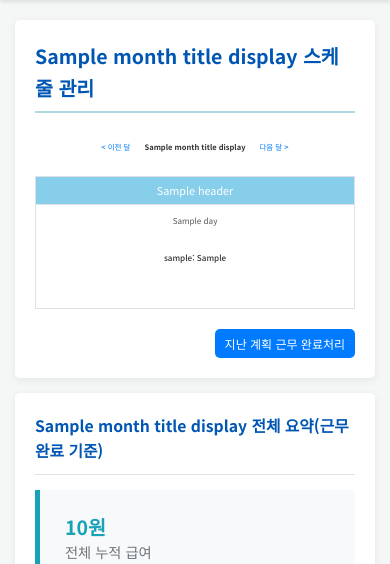
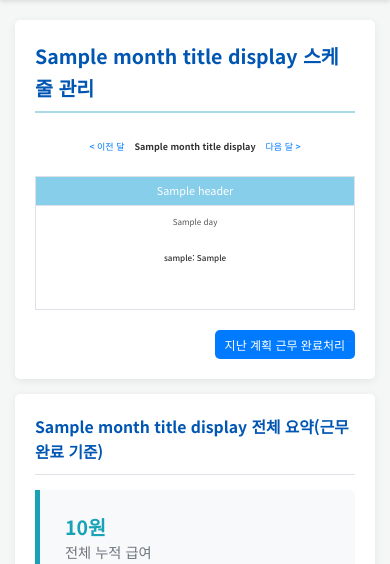
Before and after one commit to PapaLeon23/care, a Flask app: template templates/admin_dashboard.html in a window 390 px wide. Shown: the part 46-610 px from the top of the page. Run offline with Flask 3, Linux system fonts and the light colour scheme; the template is opened without the code that fills it: most values are stand-ins (such as "Sample title", 1, 10 or a date in 2020).

Commit message:
모바일 화면에서 급여 상세 보기 테이블 스타일 수정 및 기타 UI 개선2

```diff
--- a/static/css/style.css
+++ b/static/css/style.css
@@ -607,7 +607,7 @@ footer {
     }
 
     .schedule-item-box {
-        font-size: 0.7em; /* 모바일에서 스케줄 박스 폰트 크기 조정 (기존 0.75em 보다 작게 또는 동일하게) */
+        font-size: 0.8em; /* 모바일에서 스케줄 박스 폰트 크기 조정 (기존 0.75em 보다 작게 또는 동일하게) */
         /* line-height: 1.2; */ /* 줄 간격 조정 (필요시) */
         /* padding: 2px 4px; */ /* 내부 패딩 조정 (필요시) */
         width: 100%; /* 박스 너비를 조금 더 확보 */
@@ -627,15 +627,21 @@ footer {
     .schedule-item-box small.schedule-status { font-size: 0.85em; }
     .table-common .day-number { font-size: 0.85em; }
     .user-dashboard .calendar td.is-today .day-number { width: 20px; height: 20px; line-height: 18px; }
+    .user-dashboard .schedule-item-box {
+        font-size: 0.8em; /* 예: 기존 0.7em 에서 약간 키움 (조절 가능) */
+        /* width: 95%; /* 기존 너비 유지 또는 조정 */
+        /* line-height, padding 등도 필요시 조정 */
+    }
+
     #daily_schedule_details_container { max-height: 180px; }
 
     .calendar-navigation a {
-        font-size: 0.6em; /* 기존 1.2em 또는 1.25em 에서 축소 */
-        padding: 5px 8px;
+        font-size: 0.7em; /* 기존 1.2em 또는 1.25em 에서 축소 */
+        padding: 4px 6px;
     }
     .calendar-navigation span {
-        font-size: 0.6em;   /* 기존 1.3em 또는 1.4em 에서 축소 */
-        margin: 0 10px;
+        font-size: 0.7em;   /* 기존 1.3em 또는 1.4em 에서 축소 */
+        margin: 0 8px;
     }
 
     .modal-content { margin: 5vh auto; padding: 20px; }
@@ -698,12 +704,12 @@ footer {
     }
 
     .calendar-navigation a {
-        font-size: 0.5em;
-        padding: 4px 6px;
+        font-size: 0.6em;
+        padding: 3px 5px;
     }
     .calendar-navigation span {
-        font-size: 0.5em;
-        margin: 0 8px;
+        font-size: 0.6em;
+        margin: 0 5px;
     }
 
     .alert { width: calc(100% - 20px); padding: 8px 12px; font-size: 0.8em; }
@@ -712,6 +718,9 @@ footer {
     .content-box h2.page-main-title, .content-box h3.page-main-title { font-size: 1.3em; }
     .content-box h3.page-main-title { font-size: 1.15em; }
     .content-box .summary-title { font-size: 1.05em; }
+    .user-dashboard .schedule-item-box {
+        font-size: 0.75em; /* 예: 기존 0.6em 또는 0.65em 에서 약간 키움 (조절 가능) */
+    }
     .user-dashboard .summary-item .value { font-size: 1.5em; }
     .user-dashboard .summary-item .label { font-size: 0.75em; }
 
--- a/templates/_pay_details_modal_content.html
+++ b/templates/_pay_details_modal_content.html
@@ -16,8 +16,8 @@
             {# 개별 항목 표시는 이전과 동일하게 detail.hours 와 detail.pay 사용 #}
             {% for detail in work_details %}
                 <tr>
-                    <td style="border: 1px solid #ddd; padding: 8px;">{{ detail.date }}</td>
-                    <td style="border: 1px solid #ddd; padding: 8px;">{{ detail.shift }}</td>
+                    <td style="border: 1px solid #ddd; padding: 8px; text-align: center;">{{ detail.date }}</td>
+                    <td style="border: 1px solid #ddd; padding: 8px; text-align: center;">{{ detail.shift }}</td>
                     <td style="border: 1px solid #ddd; padding: 8px; text-align: right;">{{ detail.hours }}</td>
                     <td style="border: 1px solid #ddd; padding: 8px; text-align: right;">{{ detail.pay }}</td>
                 </tr>
```
